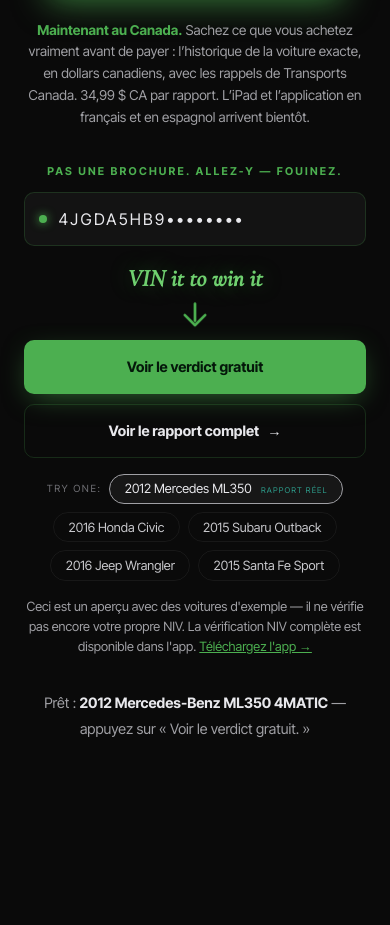
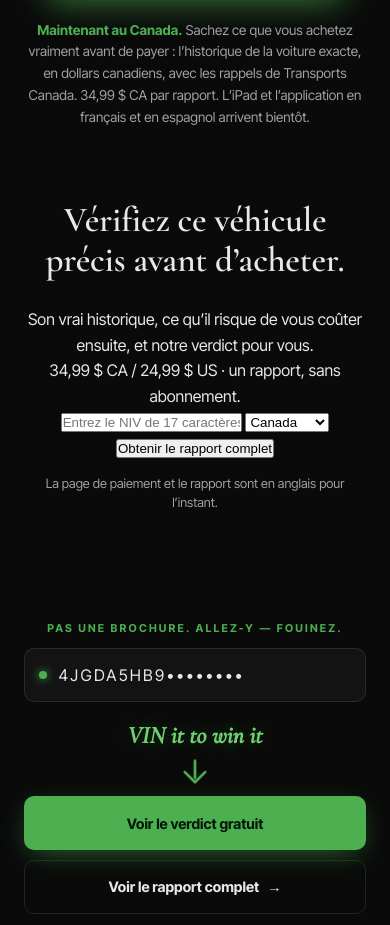
Before and after one commit to lysverdan/yescarnocar, a plain HTML site: page fr/index.html in a window 390 px wide. Shown: the part 931-1856 px from the top of the page. Drawn offline with nearby package versions, Linux system fonts and the light colour scheme.

Commit message:
Homepage: move paid VIN box into hero (EN), add it to FR + ES
EN: moved the "Check the exact car before you buy." vinbox up to sit
directly under the app-store buttons and the "Now in Canada." note,
above the interactive demo (was ~2,077px down on phone; now ~1,030px).
Wording and src=home unchanged; the footer VIN box is untouched.

FR/ES: added the same box in the same spot with localized copy,
src=home-fr / home-es, Canada default for FR and United States for ES,
and a note that the checkout and report are in English for now.

Co-Authored-By: Claude Opus 4.8 <noreply@anthropic.com>
Claude-Session: https://claude.ai/code/session_01L9cixXDGDFvVTYkQKdC132

```diff
--- a/fr/index.html
+++ b/fr/index.html
@@ -1250,6 +1250,21 @@
         </div>
       </div>
 
+      <section class="vinbox" aria-label="Vérifiez ce véhicule">
+        <h2 class="vinbox-h">Vérifiez ce véhicule précis avant d&rsquo;acheter.</h2>
+        <p class="vinbox-sub">Son vrai historique, ce qu&rsquo;il risque de vous coûter ensuite, et notre verdict pour vous.<br><span class="vinbox-price">34,99 $ CA / 24,99 $ US &middot; un rapport, sans abonnement.</span></p>
+        <form class="vinbox-form" action="https://api.yescarnocar.com/buy/report" method="get">
+          <input type="hidden" name="src" value="home-fr">
+          <input class="vinbox-vin" name="vin" maxlength="17" placeholder="Entrez le NIV de 17 caractères" required aria-label="Numéro d&rsquo;identification du véhicule" autocapitalize="characters" autocomplete="off">
+          <select class="vinbox-market" name="market" aria-label="Marché">
+            <option value="CA" selected>Canada</option>
+            <option value="US">États-Unis</option>
+          </select>
+          <button class="vinbox-btn" type="submit">Obtenir le rapport complet</button>
+        </form>
+        <p class="vinbox-note" style="margin:0.85rem 0 0;font-size:0.8rem;line-height:1.5;color:var(--silver-dim,#a0a0a5);">La page de paiement et le rapport sont en anglais pour l&rsquo;instant.</p>
+      </section>
+
       <div class="dm-scan">
         <p class="dm-preview-label" style="margin:0 0 0.7rem;font-size:0.68rem;letter-spacing:0.2em;text-transform:uppercase;color:var(--gold);font-weight:700;">Pas une brochure. Allez-y — fouinez.</p>
         <div class="dm-row">
```
Also changed, not shown: es/index.html (+15 -0 lines), index.html (+14 -14 lines).
